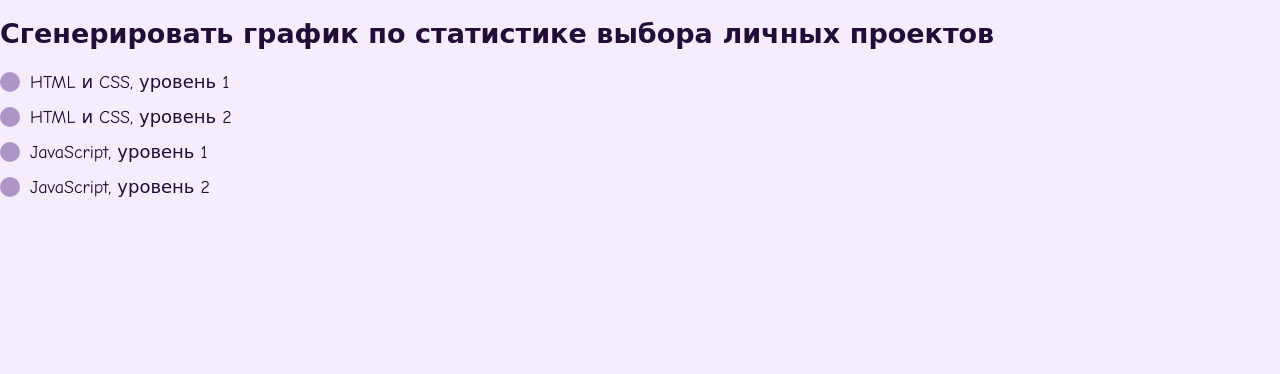
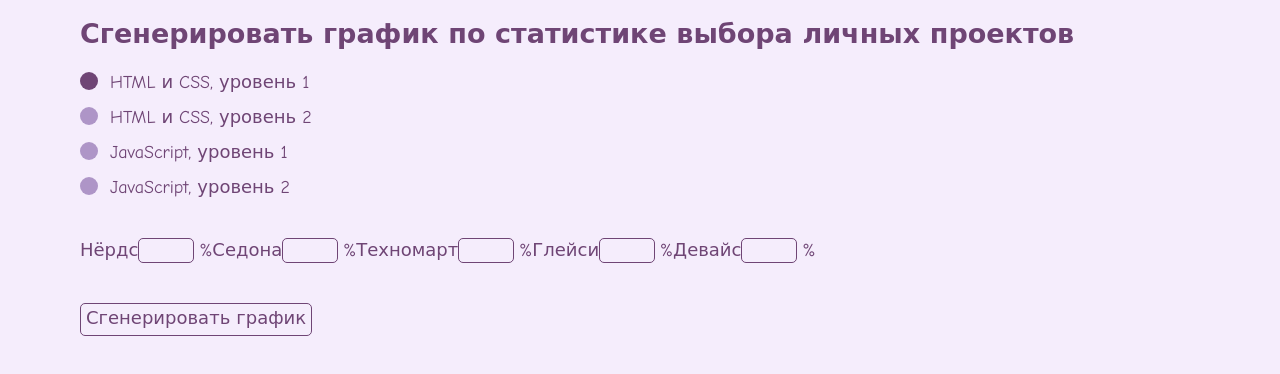
Before and after one commit to sasha-who/reports, a website built with webpack: page public/index.html in a window 1280 px wide. Built offline with nearby package versions, Linux system fonts and the light colour scheme.

Commit message:
Добавляет разметку и  стилизацию формы со статистикой

```diff
--- a/public/css/style.css
+++ b/public/css/style.css
@@ -26,15 +26,28 @@ body {
   font-weight: normal;
   font-size: 18px;
   line-height: 25px;
-  color: #220c38;
+  color: #6f4575;
 
   background-color: #f5edfc;
+}
+
+.container {
+  max-width: 1200px;
+  margin: 0 auto;
+  padding: 0 40px;
+
+  box-sizing: border-box;
+}
+
+.chart__data {
+  max-width: 500px;
 }
 
 .chart__course-selection {
   display: flex;
   flex-direction: column;
   margin: 0;
+  margin-bottom: 20px;
   padding: 0;
 
   border: none;
@@ -54,13 +67,59 @@ body {
   top: calc(50% - 10px);
   left: 0;
 
-  width: 20px;
-  height: 20px;
+  width: 18px;
+  height: 18px;
 
   background-color: #ae95c7;
   border-radius: 50%;
 }
 
 .chart__course-selection-item:checked + .chart__course-selection-title::before {
-  background-color: #220c38;
+  background-color: #6f4575;
 }
+
+.chart__statistics {
+  display: flex;
+  flex-direction: row;
+  max-width: 200px;
+  margin: 0;
+  margin-bottom: 40px;
+  padding: 0;
+
+  border: none;
+}
+
+.chart__statistics-group {
+  display: flex;
+  justify-content: space-between;
+  margin-top: 8px;
+}
+
+.chart__percentage-number {
+  max-width: 50px;
+  margin-left: auto;
+  margin-right: 5px;
+
+  color: #6f4575;
+
+  border: 1px solid #6f4575;
+  border-radius: 5px;
+  background-color: #f5edfc;
+}
+
+.chart__submit-button {
+  margin: 0;
+  padding: 5px;
+
+  color: #6f4575;
+
+  border: 1px solid #6f4575;
+  border-radius: 5px;
+  background-color: #f5edfc;
+  cursor: pointer;
+}
+
+.chart__submit-button:hover,
+.chart__submit-button:focus {
+  background-color: #ae95c7;
+}
--- a/public/index.html
+++ b/public/index.html
@@ -10,12 +10,12 @@
   <body>
     <h1 class="visually-hidden">Сгенерировать график выбора личных проектов и график наставников на интенсиве</h1>
 
-    <section class="chart">
+    <section class="chart container">
       <h2 class="chart__title title">Сгенерировать график по статистике выбора личных проектов</h2>
 
-      <form class="chart__data" echo="#" method="POST">
+      <form class="chart__data" method="POST">
         <fieldset class="chart__course-selection">
-          <input class="chart__course-selection-item visually-hidden" id="html1" type="radio" name="course" value="html1">
+          <input class="chart__course-selection-item visually-hidden" id="html1" type="radio" name="course" value="html1" checked>
           <label class="chart__course-selection-title" for="html1">HTML и CSS, уровень 1</label>
 
           <input class="chart__course-selection-item visually-hidden" id="html2" type="radio" name="course" value="html2">
@@ -27,6 +27,40 @@
           <input class="chart__course-selection-item visually-hidden" id="js2" type="radio" name="course" value="js2">
           <label class="chart__course-selection-title" for="js2">JavaScript, уровень 2</label>
         </fieldset>
+
+        <fieldset class="chart__statistics">
+          <div class="chart__statistics-group">
+            <label class="chart__project-name" for="nerds">Нёрдс</label>
+            <input class="chart__percentage-number" id="nerds" type="number" name="nerds">
+            <span class="chart__percentage-sign">%</span>
+          </div>
+
+          <div class="chart__statistics-group">
+            <label class="chart__project-name" for="sedona">Седона</label>
+            <input class="chart__percentage-number" id="sedona" type="number" name="sedona">
+            <span class="chart__percentage-sign">%</span>
+          </div>
+
+          <div class="chart__statistics-group">
+            <label class="chart__project-name" for="technomart">Техномарт</label>
+            <input class="chart__percentage-number" id="technomart" type="number" name="technomart">
+            <span class="chart__percentage-sign">%</span>
+          </div>
+
+          <div class="chart__statistics-group">
+            <label class="chart__project-name" for="gllacy">Глейси</label>
+            <input class="chart__percentage-number" id="gllacy" type="number" name="gllacy">
+            <span class="chart__percentage-sign">%</span>
+          </div>
+
+          <div class="chart__statistics-group">
+            <label class="chart__project-name" for="device">Девайс</label>
+            <input class="chart__percentage-number" id="device" type="number" name="device">
+            <span class="chart__percentage-sign">%</span>
+          </div>
+        </fieldset>
+
+        <input class="chart__submit-button" type="submit" value="Сгенерировать график">
       </form>
     </section>
 
```
